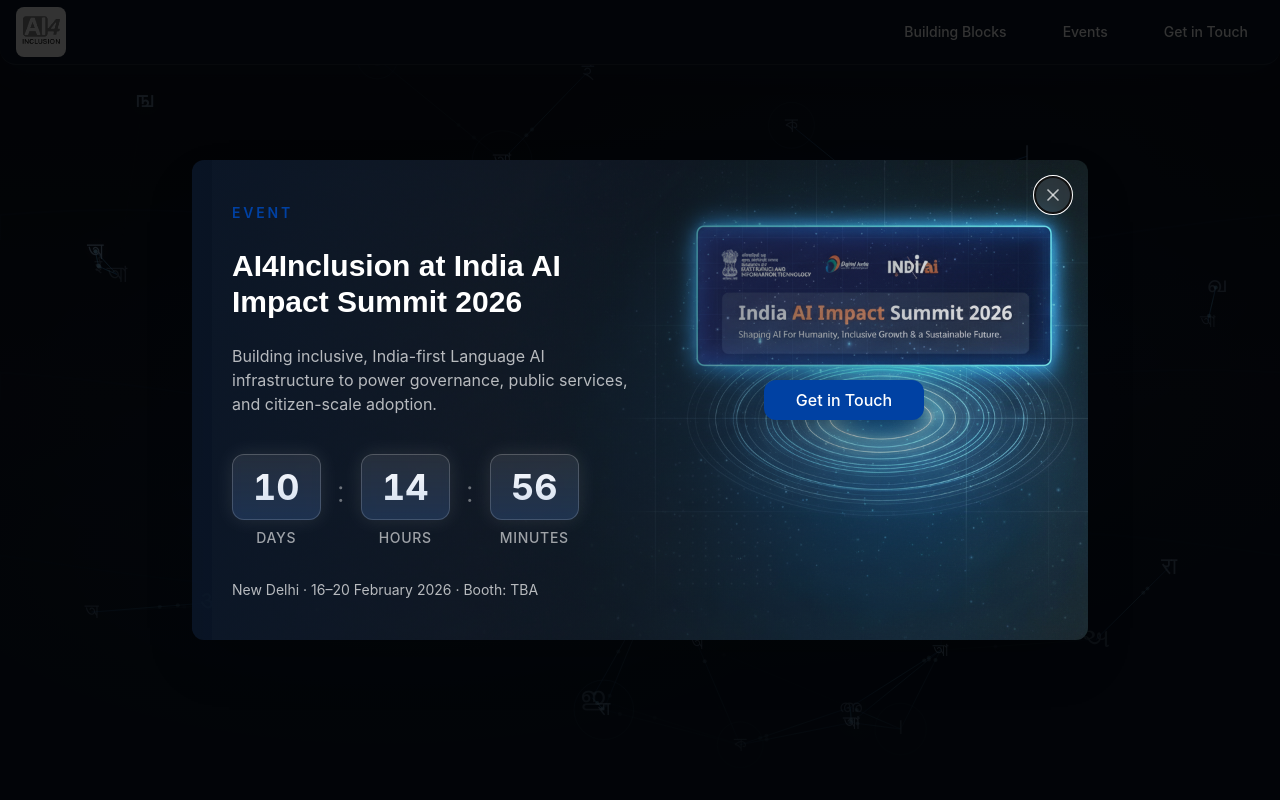
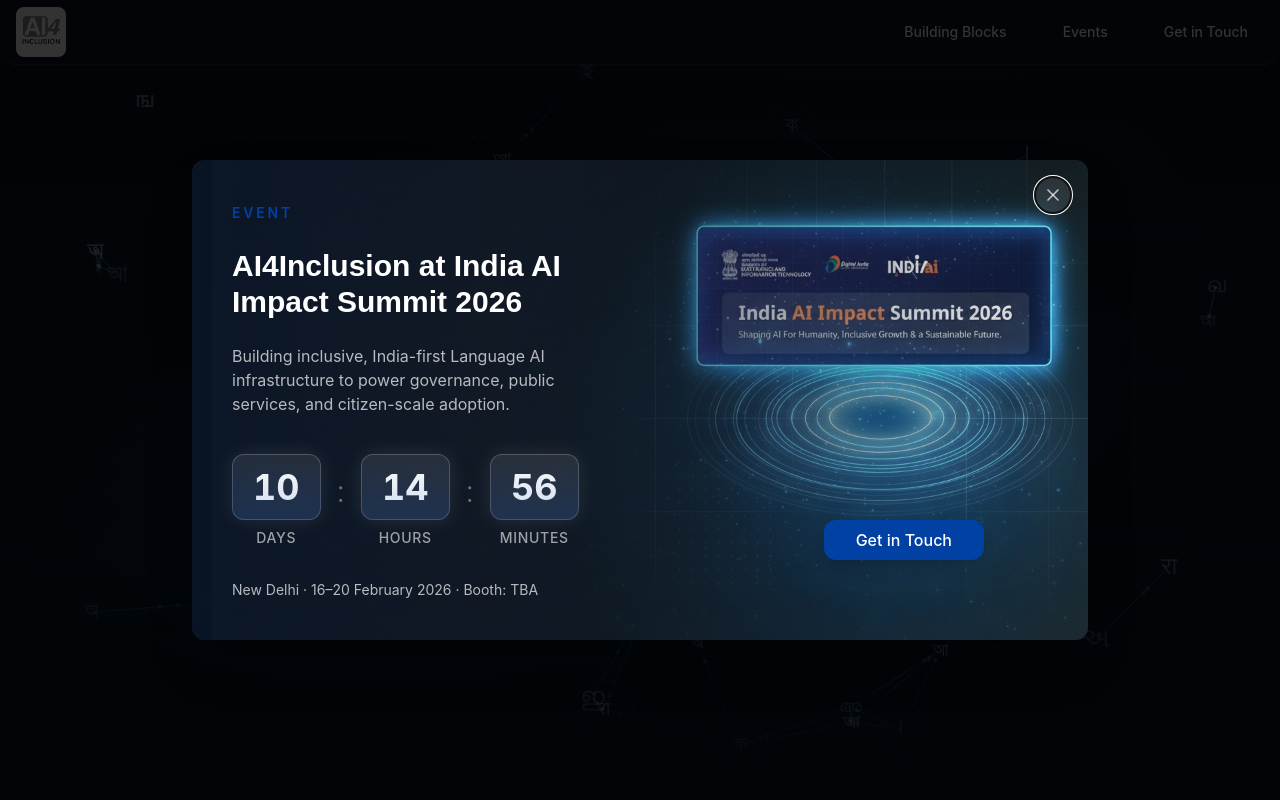
Before and after one commit to namrathsridhar-pixel/ai4i-inclusive-ai-33210, a React (Vite) app: page / in a window 1280 px wide. Shown: the top 800 px of the page. Built offline with nearby package versions, Linux system fonts and the light colour scheme; the HTML template or start-up script is replaced by a standard one.

Commit message:
Reverted to commit ecb9086273b44eabe92db84075b8017de440782f

```diff
--- a/src/components/EventPromoBanner.tsx
+++ b/src/components/EventPromoBanner.tsx
@@ -167,7 +167,7 @@ const bannerBgUrl = `${bannerBg}?${BANNER_VERSION}`;
            </div>
 
              {/* Right CTA Column - Center aligned with image */}
-             <div className="flex-1 flex items-center justify-center">
+             <div className="flex-1 flex items-end justify-end pr-8 md:pr-16 pb-6 md:pb-10">
                <motion.div
                  initial={{ opacity: 0, scale: 0.9 }}
                  animate={{ opacity: 1, scale: 1 }}
```
